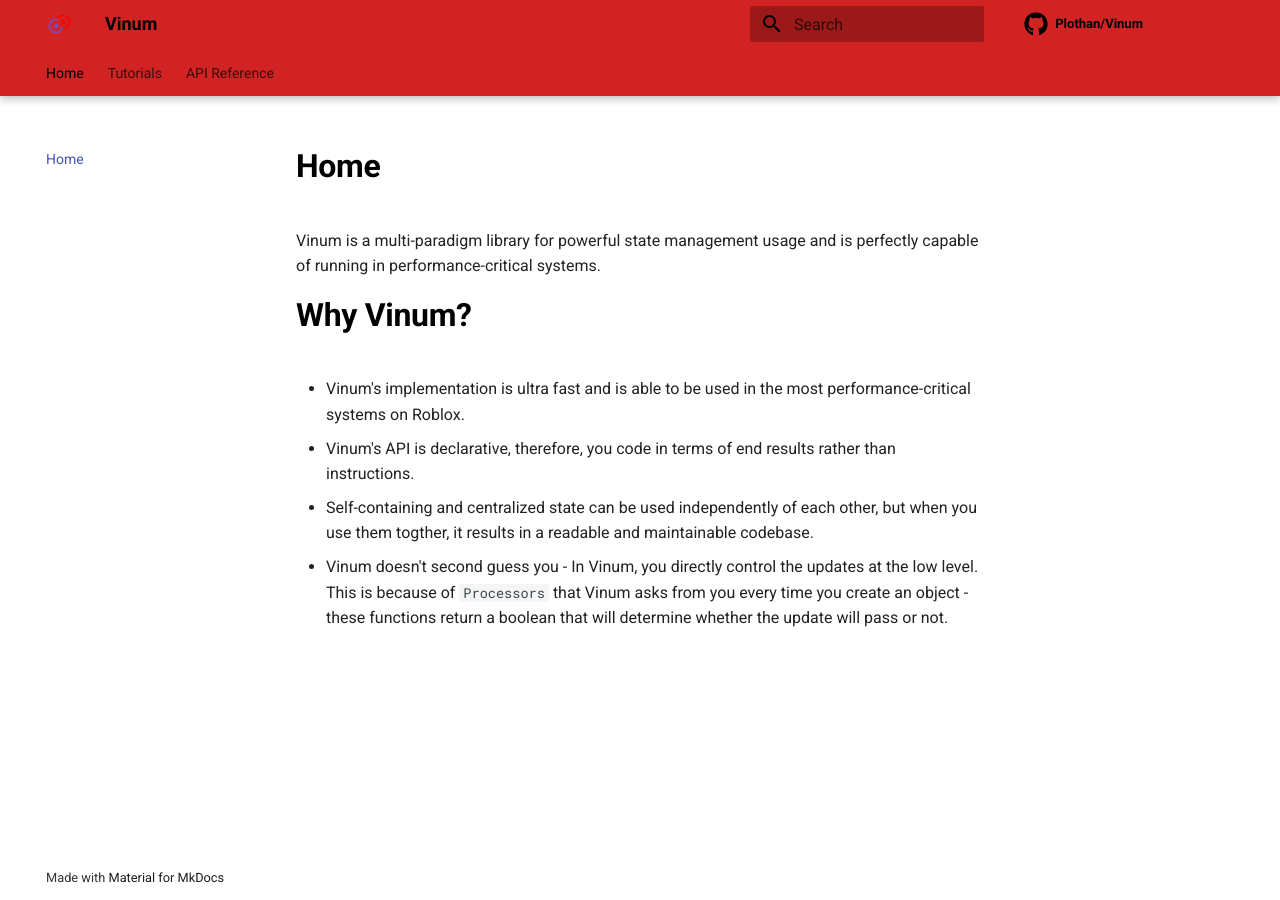
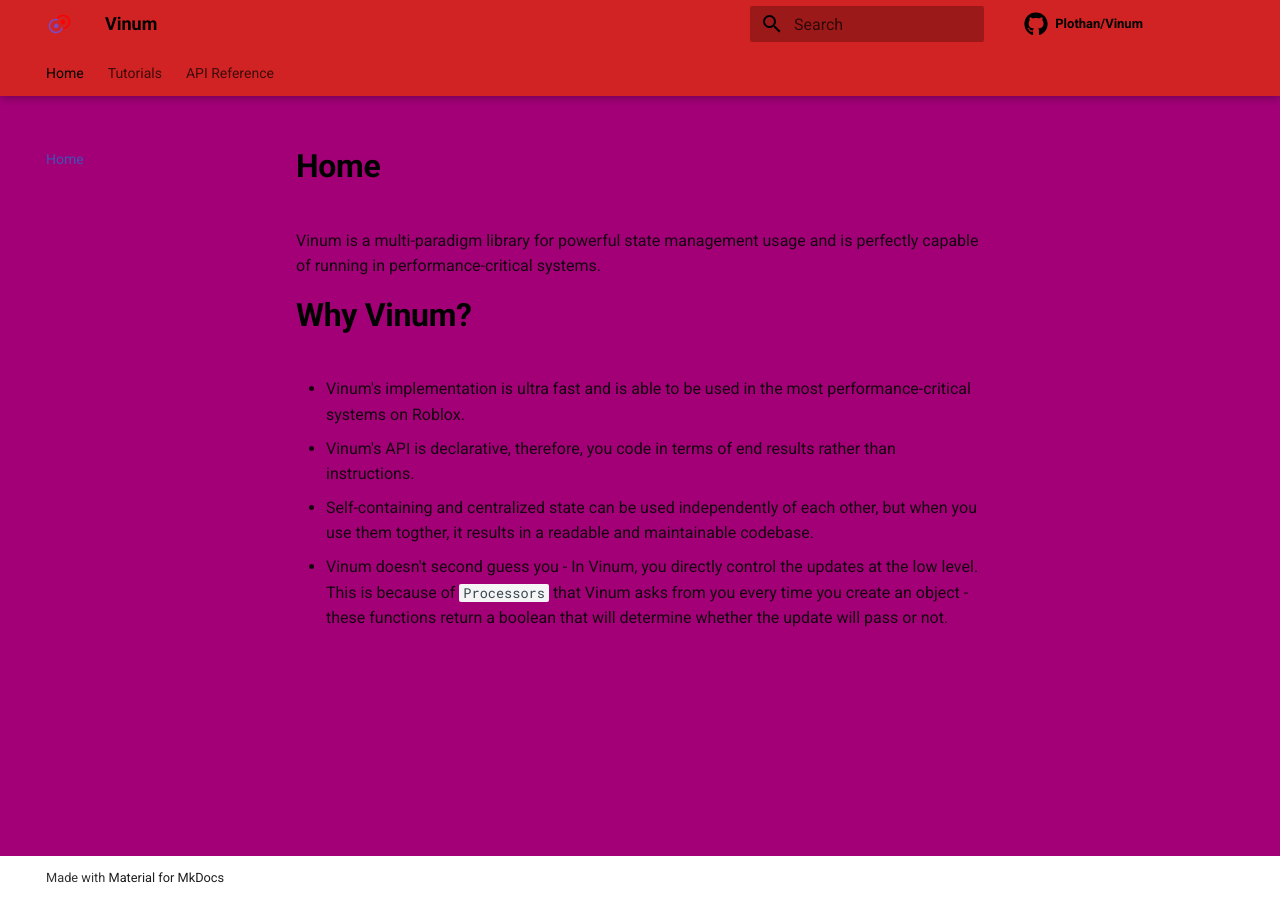
Before and after one commit to vinum-team/Vinum, an MkDocs documentation site: the page built from docs/index.md, in a window 1280 px wide. Built offline with MkDocs 1.6.1 and Material for MkDocs 9.7.7, drawn with Linux system fonts in a browser that asks for light colours; comment, search, counter and statistics services are not loaded.

Commit message:
Update theme.css

```diff
--- a/docs/stylesheets/theme.css
+++ b/docs/stylesheets/theme.css
@@ -10,7 +10,7 @@
     --md-default-fg-color--light:        hwb(0 0% 100%);
     --md-default-fg-color--lighter:      hsl(0, 0%, 0%);
     --md-default-fg-color--lightest:     hsl(0, 0%, 80%);
-    --md-default-bg-color:               hsl(0, 0%, 100%);
+    --md-default-bg-color:               hsl(316, 100%, 32%);
     --md-default-bg-color--light:        hsla(69, 100%, 50%, 0.7);
     --md-default-bg-color--lighter:      hsl(142, 100%, 50%);
     --md-default-bg-color--lightest:     hsla(0, 100%, 50%, 0.12);
```
